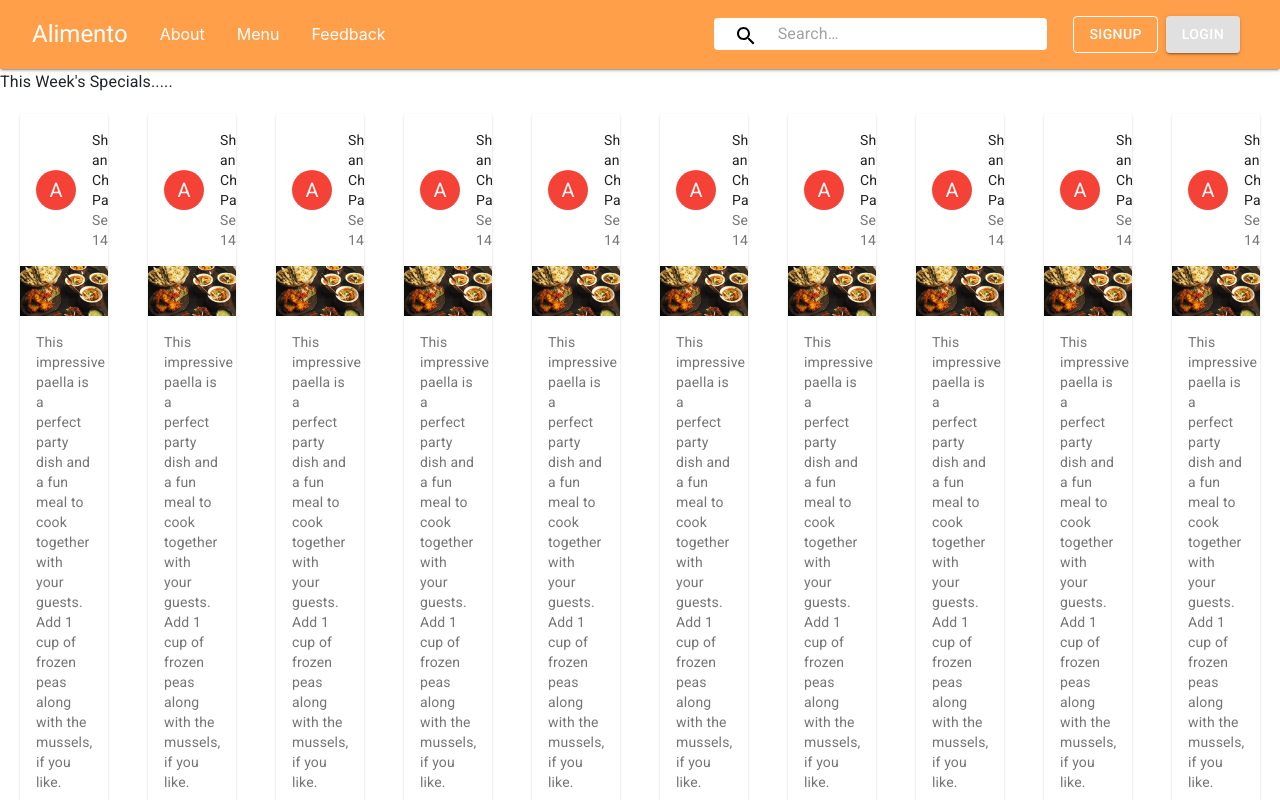
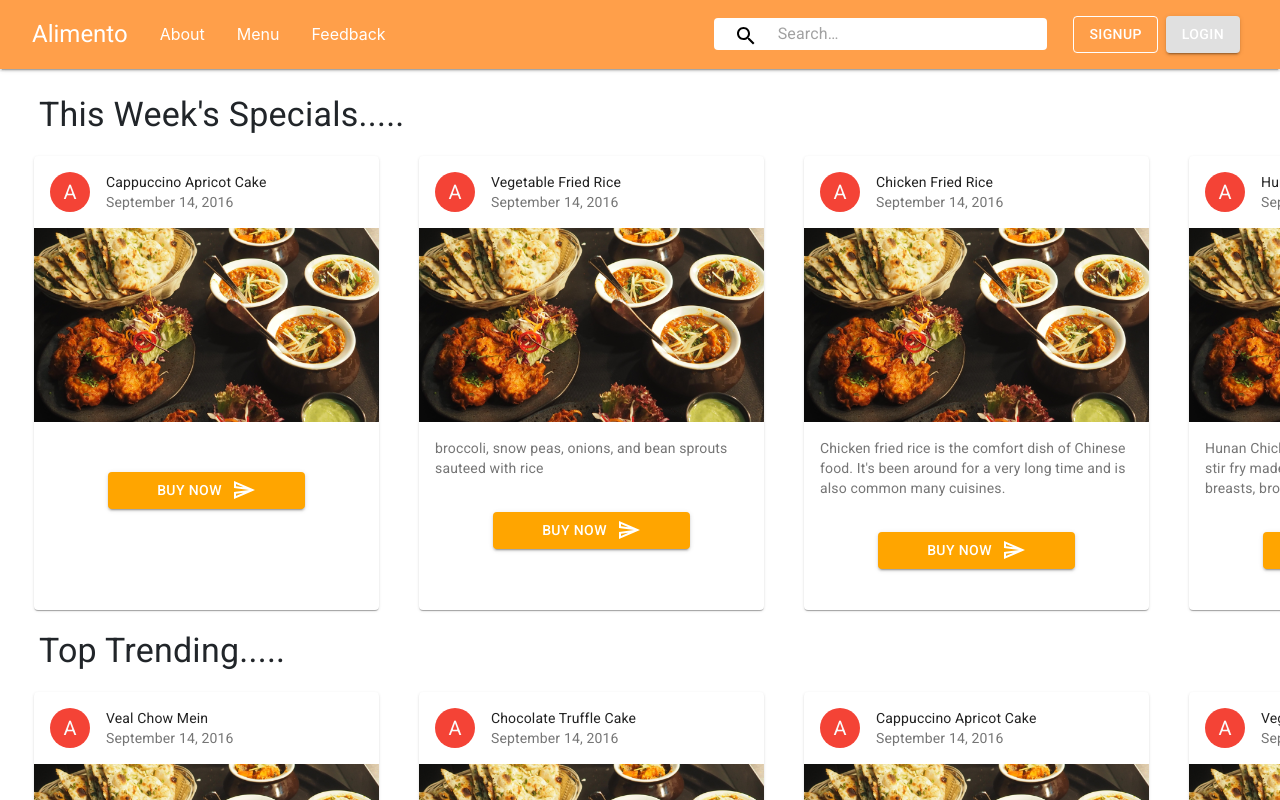
Before and after one commit to ashu18aman/react-alimento, a React (Create React App) app: page /menu in a window 1280 px wide. Shown: the top 800 px of the page. Built offline with nearby package versions, Linux system fonts and the light colour scheme.

Commit message:
create menu

```diff
--- a/src/App.js
+++ b/src/App.js
@@ -8,6 +8,7 @@ import Login from "./components/Login";
 import SignUp from "./components/SignUp";
 import Footer from "./components/Footer";
 import Menu from "./components/Menu";
+import Cart from "./components/Cart";
 import "../src/index.css";
 
 const theme = createMuiTheme({});
@@ -33,6 +34,9 @@ function App() {
           <Route path="/menu">
             <Menu />
           </Route>
+          <Route path="/cart">
+            <Cart />
+          </Route>
         </Switch>
         <Footer />
       </Router>
--- a/src/components/Card.js
+++ b/src/components/Card.js
@@ -13,11 +13,26 @@ import Typography from '@material-ui/core/Typography';
 import { red } from '@material-ui/core/colors';
 import FavoriteIcon from '@material-ui/icons/Favorite';
 import img3 from "./Images/thali.jpg";
+import { SendOutlined } from '@material-ui/icons';
+import Button from '@material-ui/core/Button';
+import { Link } from 'react-router-dom'
 
 const useStyles = makeStyles((theme) => ({
   root: {
     margin: 20,
-    maxWidth: 345,
+    width: 345,
+    [theme.breakpoints.down("sm")]:{
+      width: 300,
+    },
+    flexShrink: 0,
+    paddingBottom: "3px",
+    transition: '0.3s ease-in',
+    '&:hover': {
+      transform: "scale(1.05)",
+    },
+  },
+  header: {
+    // background: 'linear-gradient(180deg, #ff9d85 20%, #FED54A 60%)',
   },
   media: {
     height: 0,
@@ -35,6 +50,14 @@ const useStyles = makeStyles((theme) => ({
   },
   avatar: {
     backgroundColor: red[500],
+  },
+  buy: {
+    width: '60%',
+    margin: '10px auto',
+    background: 'orange',
+    '&:hover': {
+      background: 'lightgreen',
+    },
   },
 }));
 
@@ -54,8 +77,9 @@ export default function RecipeReviewCard({ title, content}) {
             A
           </Avatar>
         }
-        title="Shrimp and Chorizo Paella"
+        title={title}
         subheader="September 14, 2016"
+        className={classes.header}
       />
       <CardMedia
         className={classes.media}
@@ -64,17 +88,19 @@ export default function RecipeReviewCard({ title, content}) {
       />
       <CardContent>
         <Typography variant="body2" color="textSecondary" component="p">
-          This impressive paella is a perfect party dish and a fun meal to cook together with your
-          guests. Add 1 cup of frozen peas along with the mussels, if you like.
+          {content}
         </Typography>
       </CardContent>
-      <CardActions disableSpacing>
-        <IconButton aria-label="add to favorites">
+      <CardActions >
+        {/* <IconButton aria-label="add to favorites">
           <FavoriteIcon />
-        </IconButton>
+        </IconButton> */}
+          <Button component={Link} to="/cart" variant="contained" color="secondary" className={classes.buy}>
+            Buy Now <SendOutlined style={{marginLeft:'10px'}}/>
+          </Button>
+      </CardActions>
 
-      </CardActions>
-      <Collapse in={expanded} timeout="auto" unmountOnExit>
+      {/* <Collapse in={expanded} timeout="auto" unmountOnExit>
         <CardContent>
           <Typography paragraph>Method:</Typography>
           <Typography paragraph>
@@ -100,7 +126,7 @@ export default function RecipeReviewCard({ title, content}) {
             Set aside off of the heat to let rest for 10 minutes, and then serve.
           </Typography>
         </CardContent>
-      </Collapse>
+      </Collapse> */}
     </Card>
   );
 }
--- /dev/null
+++ b/src/components/Cart.js
@@ -0,0 +1,27 @@
+import Typography from '@material-ui/core/Typography'
+import { makeStyles } from "@material-ui/core";
+import { ClassSharp } from '@material-ui/icons';
+
+const useStyles = makeStyles(theme => {
+    return {
+        root: {
+            marginTop: '94px',
+            height: '100%',
+        },
+    };
+});
+
+const Cart = () => {
+
+    const classes = useStyles();
+
+    return (
+        <div className={classes.root}>
+            <Typography variant="h4">
+                Page under development.....
+            </Typography>
+        </div>
+    )
+}
+
+export default Cart
--- a/src/components/FeaturedDishes.js
+++ b/src/components/FeaturedDishes.js
@@ -1,5 +1,5 @@
 import { Container, Grid } from '@material-ui/core';
-import React from 'react';
+import items from "./MenuItems";
 import RecipeReviewCard from './Card';
 import Typography from '@material-ui/core/Typography';
 import { makeStyles } from '@material-ui/core/styles';
@@ -41,7 +41,7 @@ const Featured = () => {
                     width: '100%',
                   }}
             >
-                <Grid item>
+                {/* <Grid item>
                     <RecipeReviewCard />
                 </Grid>
                 <Grid item>
@@ -55,7 +55,16 @@ const Featured = () => {
                 </Grid>
                 <Grid item>
                     <RecipeReviewCard />
-                </Grid>
+                </Grid> */}
+
+                {
+                    items.slice(6).map(item => (
+                        <Grid item>
+                            <RecipeReviewCard title={item.title} content={item.content}/>
+                        </Grid>
+                    ))
+                }
+
                 <Grid item>
                     <Link to="/menu" style={{ textDecoration: 'none', color: 'black' }}>
                         <div style={{ padding: '50px' }}>
--- a/src/components/Menu.js
+++ b/src/components/Menu.js
@@ -1,3 +1,4 @@
+import { useEffect } from "react";
 import menuItems from './MenuItems';
 import Row from "./Row";
 import { makeStyles } from "@material-ui/core";
@@ -6,18 +7,27 @@ import { makeStyles } from "@material-ui/core";
 const useStyles = makeStyles(theme => {
     return {
         root: {
-            marginTop: '70px',
+            marginTop: '94px',
             // height: '100vh',
             width: '100%',
+            marginLeft: '14px',
         },
     };
 });
 
 const Menu = () => {
     const classes = useStyles();
+
+
+    // useEffect(() => {
+    //     alert('If you are viewing this site on laptop then to scroll horizontally please scroll by pressing Shift key and scroll the mouse wheeel at the same time.')
+    // },[])
+
     return (
         <div className={classes.root}>
             <Row title={"This Week's Specials....."} items={menuItems} />
+            <Row title={"Top Trending....."} items={menuItems} />
+            <Row title={"Finger Licking....."} items={menuItems} />
         </div>
     )
 }
--- a/src/components/MenuItems.js
+++ b/src/components/MenuItems.js
@@ -1,58 +1,58 @@
 const menuItems = [
         {
             "url": "components/Images/soup1.jpg",
-            "name": "Won Ton Soup with Chicken",
+            "title": "Won Ton Soup with Chicken",
             "content": "chicken-stuffed won tons in clear chicken broth with white meat chicken pieces and a few scallions"
         },
         {
             "url": "components/Images/soup2.jpg",
-            "name": "Hot and Sour Soup",
+            "title": "Hot and Sour Soup",
             "content": "tofu, chicken, mushroom, bamboo shoot, and egg"
         },
         {
             "url": "components/Images/Cm1.jpg",
-            "name": "Veal Chow Mein",
+            "title": "Veal Chow Mein",
             "content": "veal sauteed with bean sprouts, onions, and celery in brown sauce"
         },
         {
             "url": "components/Images/DS1.jpg",
-            "name": "Chocolate Truffle Cake",
+            "title": "Chocolate Truffle Cake",
             "content": "bean sprouts, onions, and celery in brown sauce"
         },
         {
             "url": "components/Images/DS2.jpg",
-            "name": "Cappuccino Apricot Cake",
+            "title": "Cappuccino Apricot Cake",
             "content": ""
         },
         {
             "url": "components/Images/FR1.jpg",
-            "name": "Vegetable Fried Rice",
+            "title": "Vegetable Fried Rice",
             "content": "broccoli, snow peas, onions, and bean sprouts sauteed with rice"
         },
         {
             "url": "components/Images/FR2.jpg",
-            "name": "Chicken Fried Rice",
-            "content": "white meat chicken sauteed with onions and bean sprouts with rice"
+            "title": "Chicken Fried Rice",
+            "content": "Chicken fried rice is the comfort dish of Chinese food. It's been around for a very long time and is also common many cuisines."
         },
         {
             "url": "components/Images/L11.jpg",
-            "name": "Hunan Chicken",
-            "content": "white meat chicken sauteed with broccoli, mushrooms, and baby corn in Hunan sauce"
+            "title": "Hunan Chicken",
+            "content": "Hunan Chicken is a favorite Chinese American stir fry made with juicy, thinly sliced chicken breasts, broccoli, carrots, ...."
         },
         {
             "url": "components/Images/NL.jpg",
-            "name": "Beef Lo Mein",
-            "content": "beef, onions, and bean sprouts sauteed with soft lo mein noodles"
+            "title": "Beef Lo Mein",
+            "content": "Lo mein is a Chinese dish with egg noodles. It contains vegetables and some type of meat or seafood, usually beef, chicken, pork, ..."
         },
         {
             "url": "components/Images/SO2.jpg",
-            "name": "French Fries",
-            "content": " "
+            "title": "French Fries",
+            "content": "French fries are downright addictive and the perfect food for almost any occasion: a side at a cookout, a midday snack or a late-night wine session.",
         },
         {
             "url": "components/Images/SP7.jpg",
-            "name": "Orange Chicken and Beef Combo",
-            "content": "white meat chicken and beef, breaded and deep-fried with special house sauce; served with lo mein and vegetables"
+            "title": "Orange Chicken and Beef Combo",
+            "content": "Chinese orange chicken made with crispy fried chicken covered in an authentic orange sauce. The ultimate Chinese orange chicken recipe  is way better than take-out. "
         }
 
     ]
--- a/src/components/Row.js
+++ b/src/components/Row.js
@@ -2,19 +2,26 @@ import Typography from "@material-ui/core/Typography";
 import { makeStyles } from "@material-ui/core";
 import clsx from 'clsx';
 import RecipeReviewCard from "./Card";
+import { v4 } from "uuid";
+import Zoom from '@material-ui/core/Zoom';
 
 
 const useStyles = makeStyles(theme => {
     return {
         root: {
-
+            // marginBottom: '-30px',
+        },
+        heading: {
+            marginLeft: '25px',
         },
         row: {
             display: 'flex',
             overflowX: 'scroll',
             overflowY: 'hidden',
             '&::-webkit-scrollbar': {
-                display: 'none',
+                // display: 'none',
+                width: 0,
+                background: 'transparent',
             },
         },
     };
@@ -24,27 +31,22 @@ const Row = ({ title, items }) => {
 
     const classes = useStyles();
 
+
+
     return (
         <div className={classes.root}>
-            <Typography>
+            <Typography variant="h4" className={classes.heading}>
                 { title }
             </Typography>
             <div className={clsx(classes.row,'item-row')}>
-                {/* {
-                    items.map((item,index) => (
-                        <h1>{item.content}</h1>
+                {
+                    items.slice(Math.random()*5).map((item,index) => (
+                        <Zoom>
+                            <RecipeReviewCard key={v4()} title={item.title} content={item.content}  className="card" />
+                        </Zoom>
                     ))
-                } */}
-                <RecipeReviewCard />
-                <RecipeReviewCard />
-                <RecipeReviewCard />
-                <RecipeReviewCard />
-                <RecipeReviewCard />
-                <RecipeReviewCard />
-                <RecipeReviewCard />
-                <RecipeReviewCard />
-                <RecipeReviewCard />
-                <RecipeReviewCard />
+                }
+                {/* <RecipeReviewCard /> */}
             </div>
         </div>
     )
--- a/src/index.css
+++ b/src/index.css
@@ -2,6 +2,7 @@ html{
   /* filter: invert(1) hue-rotate(180deg); */
   width:100%;
   overflow-x: hidden;
+  /* overflow: scroll; */
   margin:0;
   padding:0;
 }
@@ -22,6 +23,10 @@ code {
 
 .item-row > *{
   width: 100%;
+}
+
+.card:hover{
+  transform: scale(1.5);
 }
 
 #root{
```
